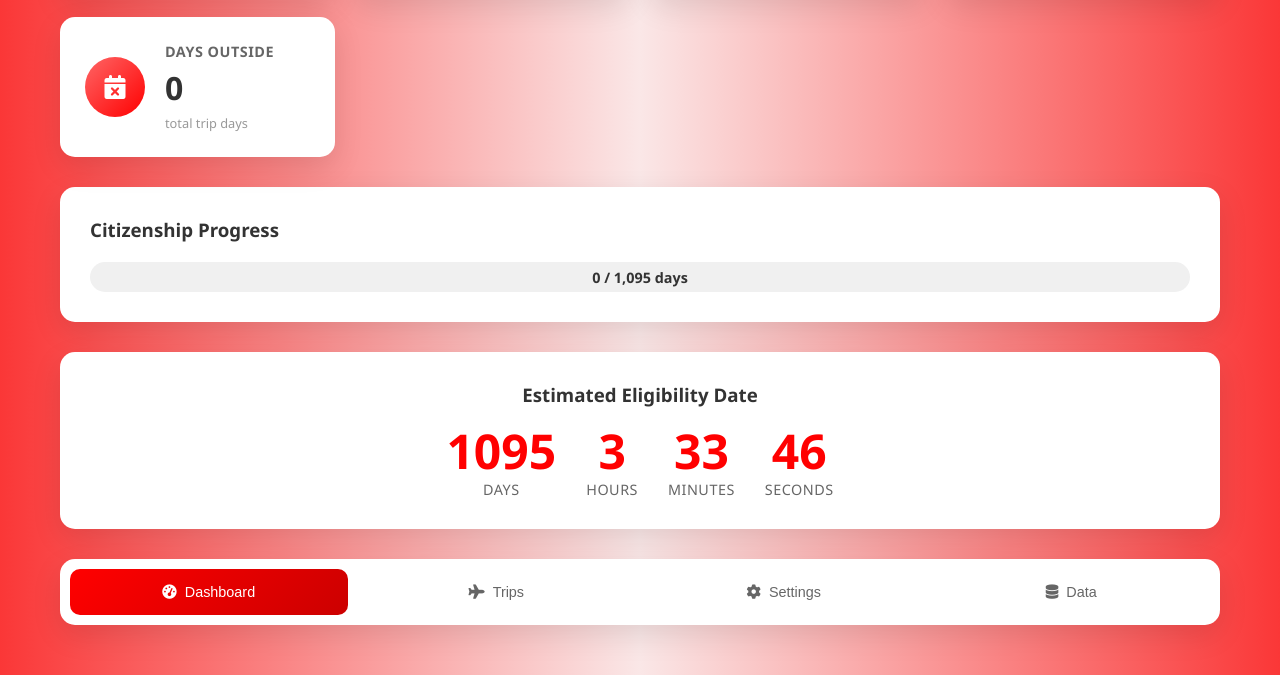
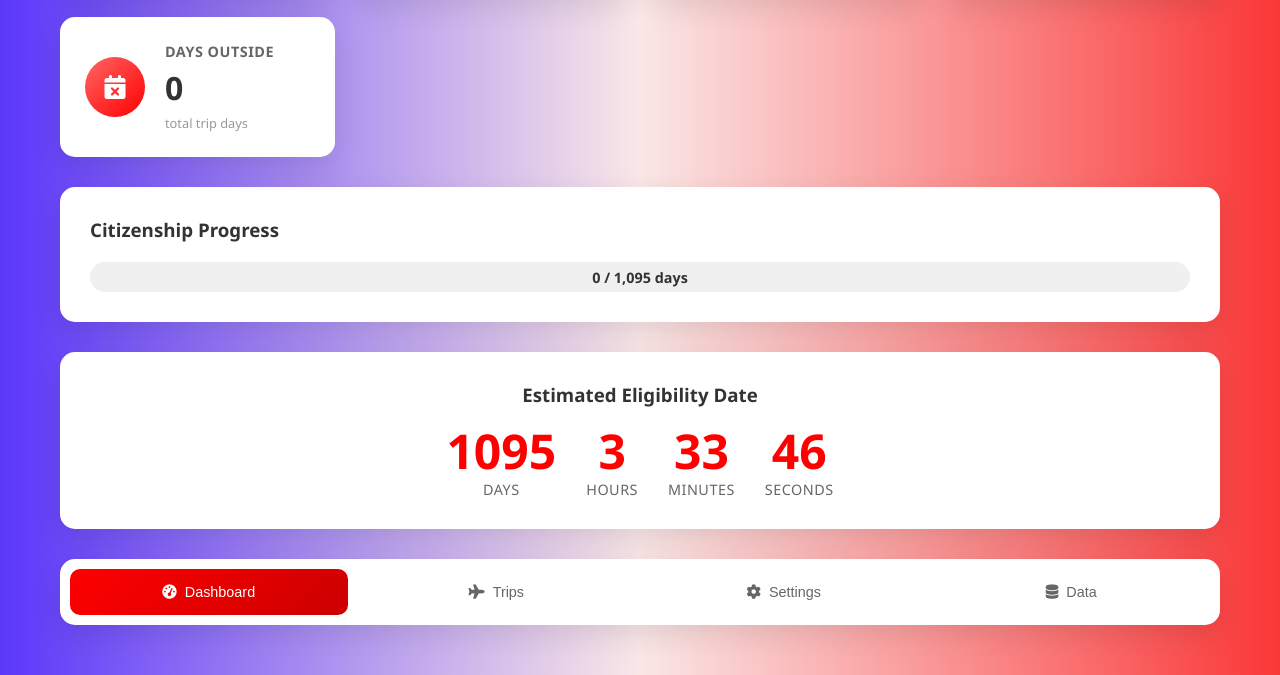
Before and after one commit to jab-creator/canadian-citizen-progression, a plain HTML site: page index.html in a window 1280 px wide. Shown: the part 282-957 px from the top of the page. Drawn offline with Linux system fonts and the light colour scheme.

Commit message:
Blue test

```diff
--- a/styles.css
+++ b/styles.css
@@ -8,7 +8,7 @@
 body {
     font-family: 'Segoe UI', Tahoma, Geneva, Verdana, sans-serif;
     /* Adjusted gradient proportions to make the middle white part thicker */
-    background: linear-gradient(90deg, #fa3737 0%, #fae7e7 50%, #fa3737 100%);
+    background: linear-gradient(90deg, #5b37fa 0%, #fae7e7 50%, #fa3737 100%);
     min-height: 100vh;
     color: #333;
 }
```
